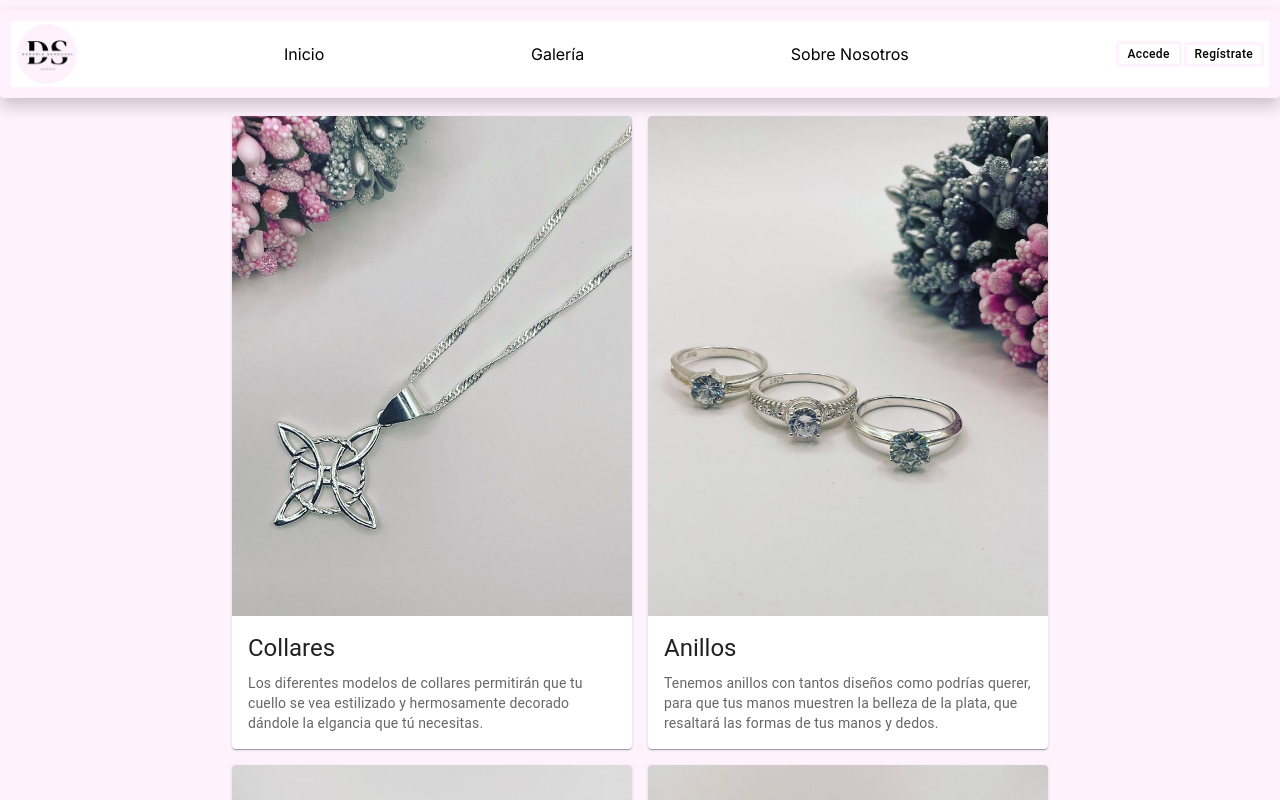
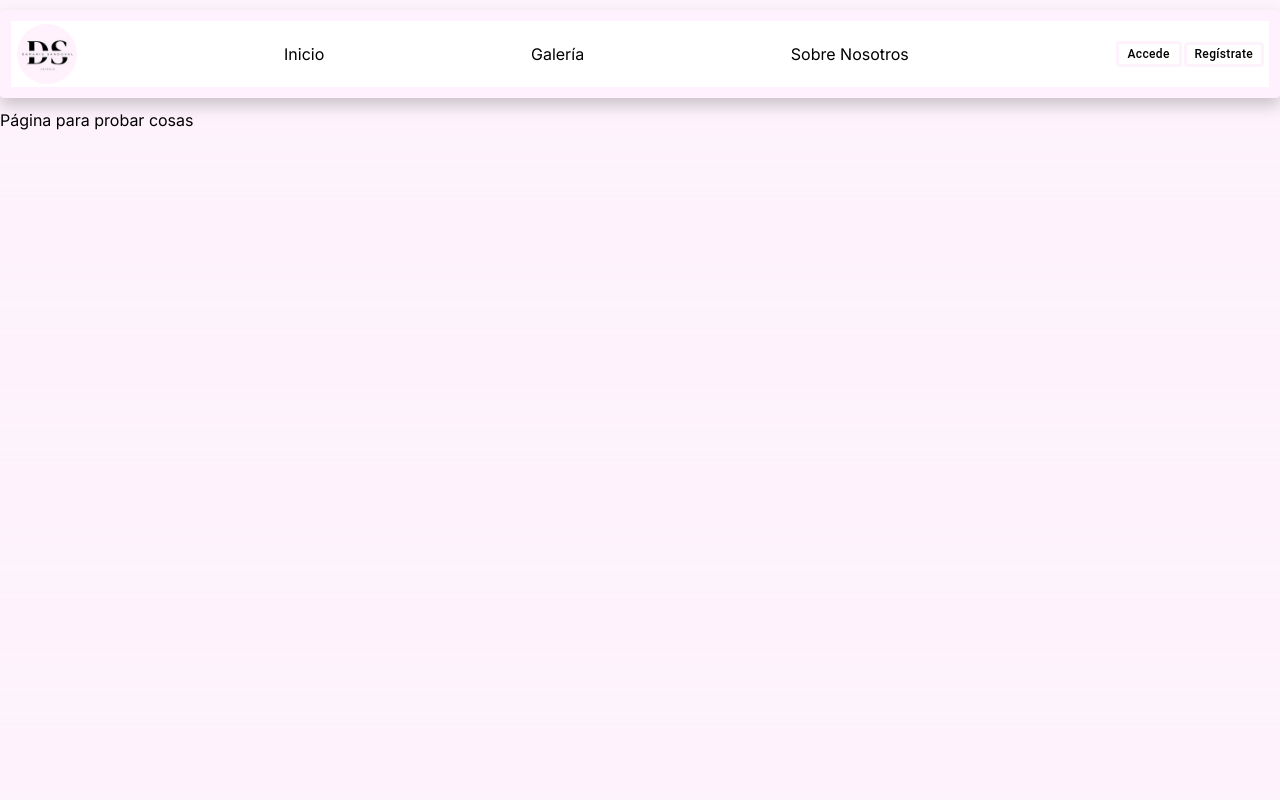
Before and after one commit to guiablanco/joyeria-ds-nextjs, a Next.js app: page /develop in a window 1280 px wide. Shown: the top 800 px of the page. Built offline with nearby package versions, Linux system fonts and the light colour scheme.

Commit message:
Cambiando page develop

```diff
--- a/src/app/develop/page.jsx
+++ b/src/app/develop/page.jsx
@@ -4,7 +4,7 @@ import LinksGallery from '../components/linksGallery';
 const Develop = () => {
     return (
         <div>
-            <LinksGallery/>
+            <h1>Página para probar cosas</h1>
         </div>
     );
 }
```
